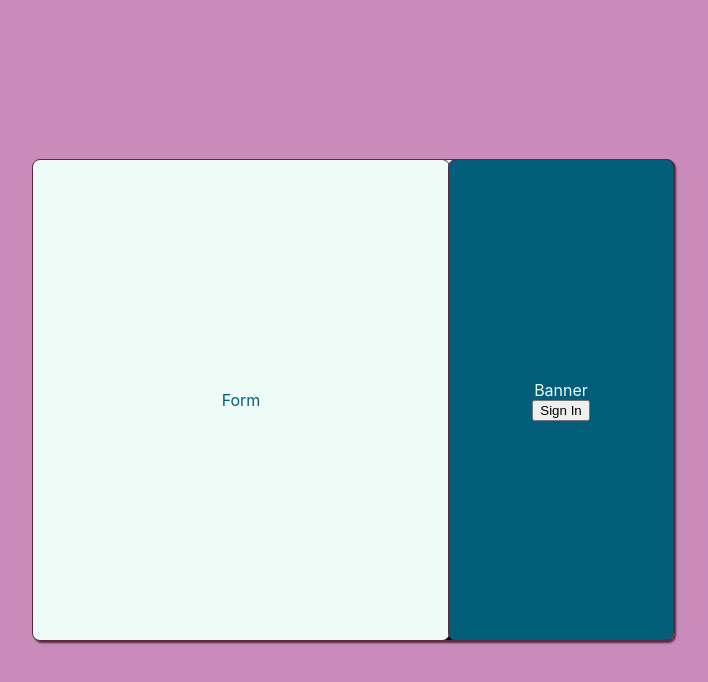
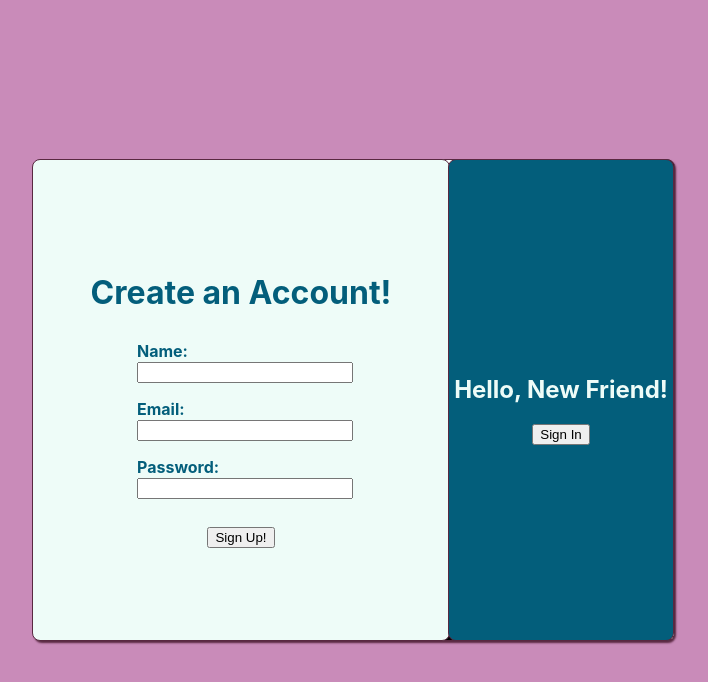
Before and after one commit to cooljasonmelton/cool-sign-up, a React (Create React App) app: page / in a window 1280 px wide. Shown: the top 682 px of the page, without its empty margins (286-994 px from the left). Built offline with nearby package versions, Linux system fonts and the light colour scheme.

Commit message:
set up forms so they conditionally render based on welcome state

```diff
--- a/src/App.css
+++ b/src/App.css
@@ -41,8 +41,10 @@
     flex-direction: column;
 
     background-color: #035E7B;
+    opacity: 1;
 
     color: #EEFCF8;
+    text-align: center;
 
     transition: 2s;
 }
@@ -59,7 +61,9 @@
     height: 100%;
 
     background-color: #EEFCF8;
+    opacity: 1;
 
+    font-weight: bold;
     color: #035E7B;
 
     transition: 2s;
@@ -72,3 +76,27 @@
 .send-left{
     right: 35%;
 }
+
+
+.SignUp{
+    width: 100%;
+    flex-direction: column;
+}
+.SignIn{
+    width: 100%;
+    flex-direction: column;
+}
+
+.sign-up-form{
+    width: 50%;
+    flex-direction: column;
+}
+
+.sign-up-form > label{
+    padding: 0.5em;
+    width: 100%
+}
+
+.sign-up-form > label > input{
+    width: 100%
+}
--- a/src/container/Container.js
+++ b/src/container/Container.js
@@ -32,11 +32,26 @@ const Container = () => {
     <div className={setContainerClass()}>
 
       <div className={setBannerClass()}>
-        Banner
-        <button onClick={()=>setWelcome(!welcome)}> Sign In </button>
+
+      {welcome ?
+        <h2>Hello, New Friend!</h2>
+          : <h2>Welcome Back</h2>}
+
+        <button onClick={()=> setWelcome(!welcome)}>
+          {welcome ?
+            "Sign In"
+              : "Create Account"}
+        </button>
       </div>
 
-      <div className={setFormClass()}> Form </div>
+      <div className={setFormClass()}>
+          {/* conditionally render sign up or sign in form */}
+          {welcome ?
+            <SignUp welcome={welcome}/>
+              : <SignIn/>
+          }
+
+      </div>
 
     </div>
   );
--- a/src/sign-in/SignIn.js
+++ b/src/sign-in/SignIn.js
@@ -5,9 +5,24 @@ import '../App.css';
 
 const SignIn = () => {
   return (
-    <div className="SignIn">
-      Sign In
-
+    <div className="SignIn cfb">
+      <h1>Sign In!</h1>
+      <form className="sign-up-form cfb">
+        <label>
+          Email:
+          <br/>
+          <input />
+        </label>
+        <label>
+          Password:
+          <br/>
+          <input />
+        </label>
+        <br/>
+        <button>
+          Sign In!
+        </button>
+      </form>
     </div>
   );
 }
--- a/src/sign-up/SignUp.js
+++ b/src/sign-up/SignUp.js
@@ -3,10 +3,37 @@ import React from 'react';
 // styling
 import '../App.css';
 
-const SignUp = () => {
+const SignUp = props => {
+
+  const setClassNames = () => {
+    const classArr = ["SignUp cfb"]
+    return classArr.join(' ')
+  }
+
   return (
-    <div className="SignUp">
-      Sign Up
+    <div className={setClassNames()}>
+      <h1>Create an Account!</h1>
+      <form className="sign-up-form cfb">
+        <label>
+          Name:
+          <br/>
+          <input />
+        </label>
+        <label>
+          Email:
+          <br/>
+          <input />
+        </label>
+        <label>
+          Password:
+          <br/>
+          <input />
+        </label>
+        <br/>
+        <button>
+          Sign Up!
+        </button>
+      </form>
     </div>
   );
 }
```
Also changed, not shown: 1 other file (tests, documents, lock files or other folders).
